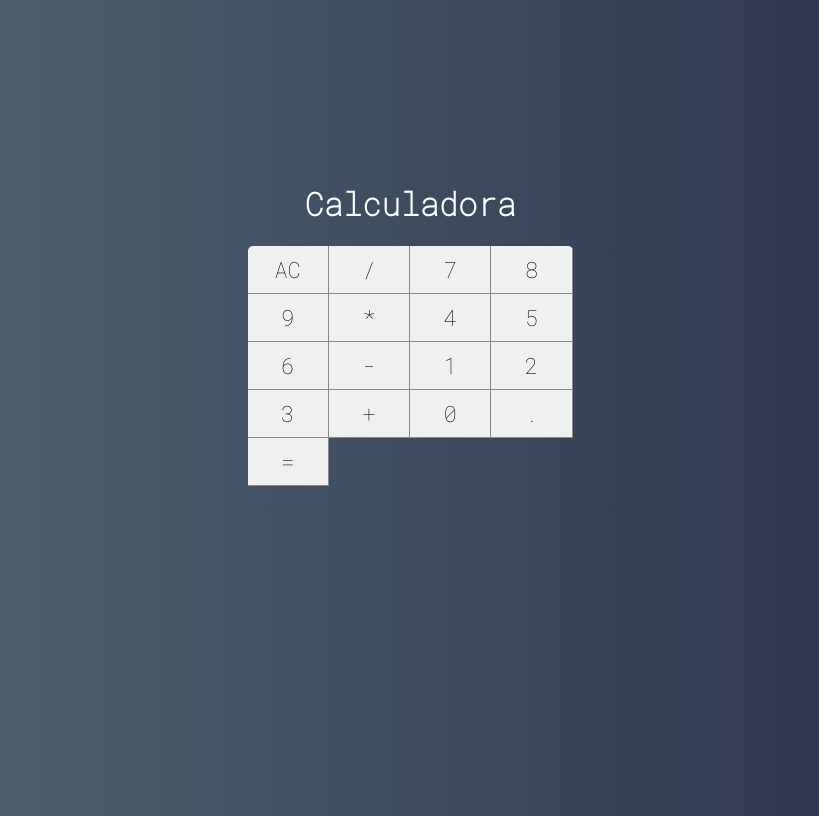
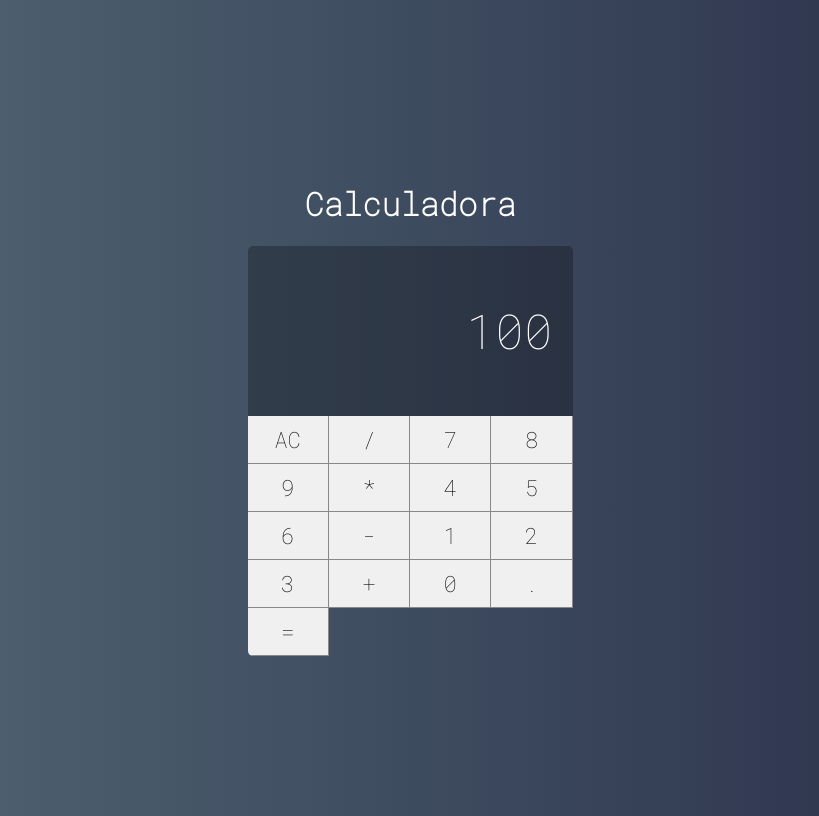
Before and after one commit to jardelsonfeijao/prj-Calculadora-com-React, a React (Create React App) app: page / in a window 1280 px wide. Shown: the whole page, without its empty margins (230-1049 px from the left). Built offline with nearby package versions, Linux system fonts and the light colour scheme.

Commit message:
Criação do Component Display

```diff
--- a/src/components/Button.jsx
+++ b/src/components/Button.jsx
@@ -1,6 +1,6 @@
 import React from "react";
 import "./Button.css";
 
-const Button = (props) => <button className="button">{props.label}</button>;
-
+const Button = (props) =>
+    <button className="button">{props.label}</button>;
 export default Button;
--- /dev/null
+++ b/src/components/Display.css
@@ -0,0 +1,10 @@
+.display {
+    grid-column: span 4;
+    background-color: #0004;
+
+    display: flex;
+    justify-content: right;
+    align-items: center;
+    padding: 20px;
+    font-size: 3em;
+}
--- /dev/null
+++ b/src/components/Display.jsx
@@ -0,0 +1,6 @@
+import React from "react";
+import "./Display.css";
+
+const Display = (props) =>
+  <div className="display">{props.value}</div>;
+export default Display;
--- a/src/main/Calculator.css
+++ b/src/main/Calculator.css
@@ -5,5 +5,6 @@
   overflow: hidden;
   display: grid;
   grid-template-columns: repeat(4, 25%);
-  grid-template-rows: 48px 48px 48px 48px 48px;
+  grid-template-rows: 1fr 48px 48px 48px 48px 48px;
+  overflow: hidden;
 }
--- a/src/main/Calculator.jsx
+++ b/src/main/Calculator.jsx
@@ -1,11 +1,13 @@
 import React, { Component } from "react";
 import './Calculator.css'
 import Button from '../components/Button'
+import Display from "../components/Display";
 
 export default class Calculator extends Component {
     render() {
         return (
             <div className="calculator">
+                <Display value={100}/>
                 <Button label="AC"/>
                 <Button label="/"/>
                 <Button label="7"/>
```
